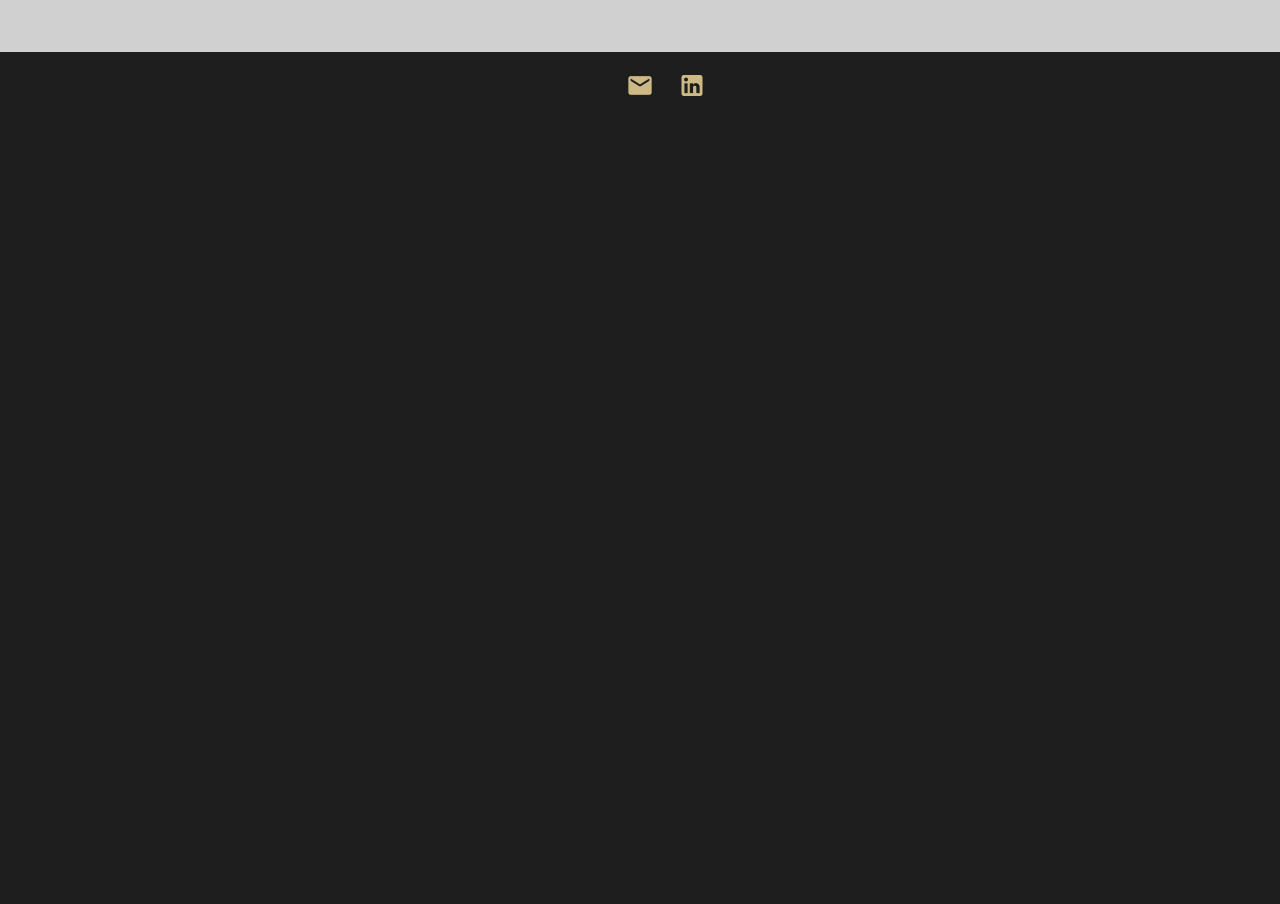
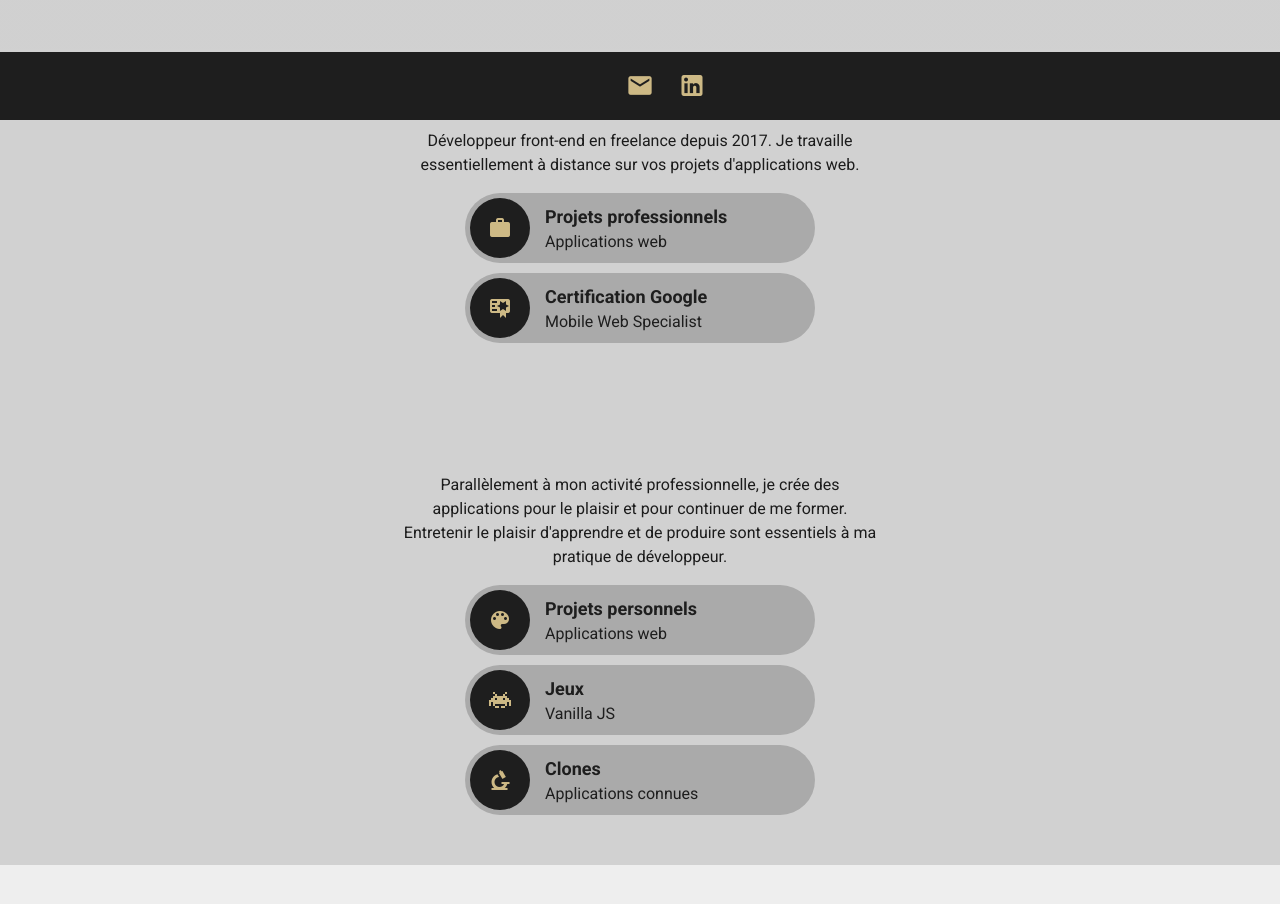
Before and after one commit to colinfaivre/LeLaboratoireDesPossibles, a Nuxt app: page / in a window 1280 px wide. Shown: the part 680-1584 px from the top of the page. Before the commit the page ends 800 px from the top, so only its background shows below. Built offline with nearby package versions, Linux system fonts and the light colour scheme.

Commit message:
Add vetolib and extend home page

```diff
--- a/layouts/default.vue
+++ b/layouts/default.vue
@@ -133,6 +133,11 @@ import TheFooter from '@/components/TheFooter'
           name: "Projets professionels",
         },
         {
+          link: "/certifications",
+          icon: "mdi-certificate",
+          name: "Certification Google",
+        },
+        {
           link: "/perso",
           icon: "mdi-palette",
           name: "Projets personnels",
@@ -162,11 +167,6 @@ import TheFooter from '@/components/TheFooter'
         //   icon: "mdi-chip",
         //   name: "Technologies utilisées",
         // },
-        {
-          link: "/certifications",
-          icon: "mdi-school",
-          name: "Certifications",
-        },
         {
           link: "/legal",
           icon: "mdi-bank",
--- a/pages/index.vue
+++ b/pages/index.vue
@@ -1,7 +1,7 @@
 <template>
+    <div>
         <v-container
-        fill-height
-        class="gradient"
+            class="gradient landing"
             fluid
         >
             <v-col
@@ -41,6 +41,91 @@
                 </v-btn>
             </v-col>
         </v-container>
+
+
+        <div class="sub-landing">
+            <p class="presentation-text">
+                Développeur front-end en freelance depuis 2017.
+                Je travaille essentiellement à distance sur vos projets d'applications web.
+            </p>
+            <nuxt-link class="nav-item" to="/pro">
+                <div class="icon-container">
+                    <v-icon color="secondary">mdi-briefcase</v-icon>
+                </div>
+                <div class="text-container">
+                    <div class="nav-title">
+                        Projets professionnels
+                    </div>
+                    <div class="sub-title">
+                        Applications web
+                    </div>
+                </div>
+            </nuxt-link>
+
+            <nuxt-link class="nav-item" to="/certifications">
+                <div class="icon-container">
+                    <v-icon color="secondary">mdi-certificate</v-icon>
+                </div>
+                <div class="text-container">
+                    <div class="nav-title">
+                        Certification Google
+                    </div>
+                    <div class="sub-title">
+                        Mobile Web Specialist
+                    </div>
+                </div>
+            </nuxt-link>
+        </div>
+
+
+        <div class="sub-landing">
+            <p class="presentation-text">
+                Parallèlement à mon activité professionnelle, je crée des applications pour le plaisir et pour continuer de me former.
+                Entretenir le plaisir d'apprendre et de produire sont essentiels à ma pratique de développeur.
+            </p>
+            <nuxt-link class="nav-item" to="/perso">
+                <div class="icon-container">
+                    <v-icon color="secondary">mdi-palette</v-icon>
+                </div>
+                <div class="text-container">
+                    <div class="nav-title">
+                        Projets personnels
+                    </div>
+                    <div class="sub-title">
+                        Applications web
+                    </div>
+                </div>
+            </nuxt-link>
+
+            <nuxt-link class="nav-item" to="/games">
+                <div class="icon-container">
+                    <v-icon color="secondary">mdi-space-invaders</v-icon>
+                </div>
+                <div class="text-container">
+                    <div class="nav-title">
+                        Jeux
+                    </div>
+                    <div class="sub-title">
+                        Vanilla JS
+                    </div>
+                </div>
+            </nuxt-link>
+
+            <nuxt-link class="nav-item" to="/clones">
+                <div class="icon-container">
+                    <v-icon color="secondary">mdi-microscope</v-icon>
+                </div>
+                <div class="text-container">
+                    <div class="nav-title">
+                        Clones
+                    </div>
+                    <div class="sub-title">
+                        Applications connues
+                    </div>
+                </div>
+            </nuxt-link>
+        </div>
+    </div>
 </template>
 
 <script>
@@ -53,4 +138,60 @@ export default {
     background: rgb(0,0,0);
     background: linear-gradient(0deg, rgba(90, 90, 90, 0.2) 15%, rgba(255,255,255,1) 51%);
 }
+.landing {
+    height: calc(100vh - 135px);
+    display: flex;
+}
+.sub-landing {
+    padding-left: 10px;
+    padding-right: 10px;
+    padding-top: 80px;
+    padding-bottom: 40px;
+    background-color: #d1d1d1;
+    display: flex;
+    flex-direction: column;
+    justify-content: center;
+    align-items: center;
+    .presentation-text {
+        text-align: center;
+        width: 500px;
+        max-width: 100%;
+        padding-left: 10px;
+        padding-right: 10px;
+    }
+}
+
+.nav-item {
+    width: 350px;
+    max-width: 100%;
+    background-color: rgb(170, 170, 170);
+    padding: 5px;
+    border-radius: 35px;
+    display: flex;
+    margin-bottom: 10px;
+
+    &:hover {
+        background-color: rgb(146, 146, 146);
+    }
+    .icon-container {
+        width: 60px;
+        height: 60px;
+        border-radius: 30px;
+        background-color: #1E1E1E;
+        display: flex;
+        align-items: center;
+        justify-content: center;
+    }
+    .text-container {
+        display: flex;
+        flex-direction: column;
+        justify-content: center;
+        padding-left: 15px;
+        padding-right: 15px;
+        .nav-title{
+            font-size: 18px;
+            font-weight: bold;
+        }
+    }
+}
 </style>
--- a/static/db.json
+++ b/static/db.json
@@ -6,8 +6,8 @@
         "subtitle": "subtitle",
         "text": "Content text",
         "year": "2020",
-        "certifLink": "https://developers.google.com/certification/mobile-web-specialist",
-        "webLink": "https://developers.google.com/certification/mobile-web-specialist",
+        "certifLink": "https://www.credential.net/81d0e873-8258-4d6e-8198-24a7dfd761f6",
+        "webLink": "https://www.credential.net/81d0e873-8258-4d6e-8198-24a7dfd761f6",
         "authorityImage": "googleDevelopers.png"
         },
         {
--- a/store/db.js
+++ b/store/db.js
@@ -155,6 +155,28 @@ const categories = [
 
 const projects = [
     // Projets pros
+    {
+        screenshot: "vetolib.png",
+        title: "vetolib.fr",
+        subtitle: "Application web - Prise de rdv",
+        text: `
+            Participation au développement du front de https://vetolib.fr et de son back-office.
+            Une application web de prise de rendez-vous coté client et de gestion d'agenda côté vétérinaire.
+        `,
+        technos: [vue, vuetify, sass, typescript],
+        category: "pro",
+        year: 2020,
+        githubLink: null,
+        webLink: "http://vetolib.fr",
+        customer: {
+            type: "Vetolib",
+            location: "Paris",
+            duration: 4,
+            logo: "vetolib.png",
+            color: "#12204B",
+            colorLight: "#24366C",
+        }
+    },
     {
         screenshot: "psycho.jpg",
         title: "jeanyvesgauthier.com",
```
Also changed, not shown: assets/images/customers/vetolib.png (added), 1 other file (tests, documents, lock files or other folders). Lines whose indentation alone changed are shown as unchanged.
